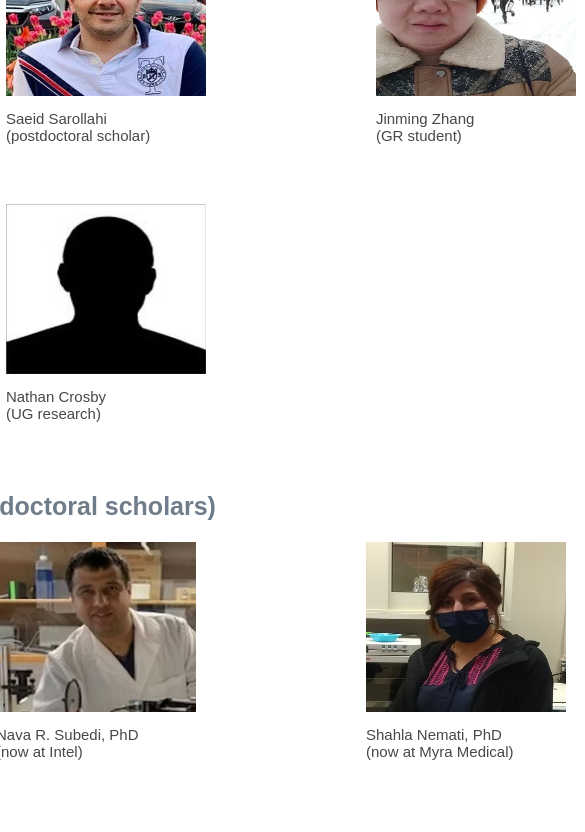
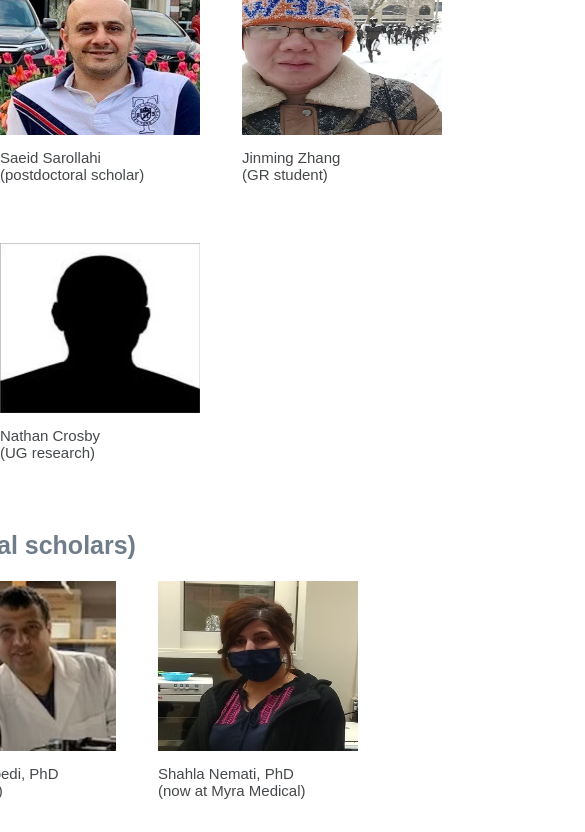
Before and after one commit to busari-mcode/bio-lab, a React (Create React App) app: page /people in a window 390 px wide. Shown: the part 1156-1988 px from the top of the page, 585 px wide, since content can reach past the window. Built offline with nearby package versions, Linux system fonts and the light colour scheme; the HTML template or start-up script is replaced by a standard one.

Commit message:
new changes

```diff
--- a/src/components/people/people.css
+++ b/src/components/people/people.css
@@ -294,7 +294,32 @@
         display: grid;
         grid-template-columns: 50px 50px;
         row-gap: 60px;
-        column-gap: 20rem;
+        column-gap: 12rem;
+        margin-right: 20rem;
+        margin-top: 30px;
+        width: 35%;
+    }
+    .team_section {
+        display: flex;
+        flex-direction: column;
+    }
+    .team_section .team {
+
+    }
+    .alumni_post_doc_profiles {
+        display: grid;
+        grid-template-columns: 50px 50px;
+        row-gap: 60px;
+        column-gap: 12rem;
+        margin-right: 20rem;
+        margin-top: 30px;
+        width: 35%;
+    }
+    .alumni_std_profiles {
+        display: grid;
+        grid-template-columns: 50px 50px;
+        row-gap: 60px;
+        column-gap: 12rem;
         margin-right: 20rem;
         margin-top: 30px;
         width: 35%;
```
